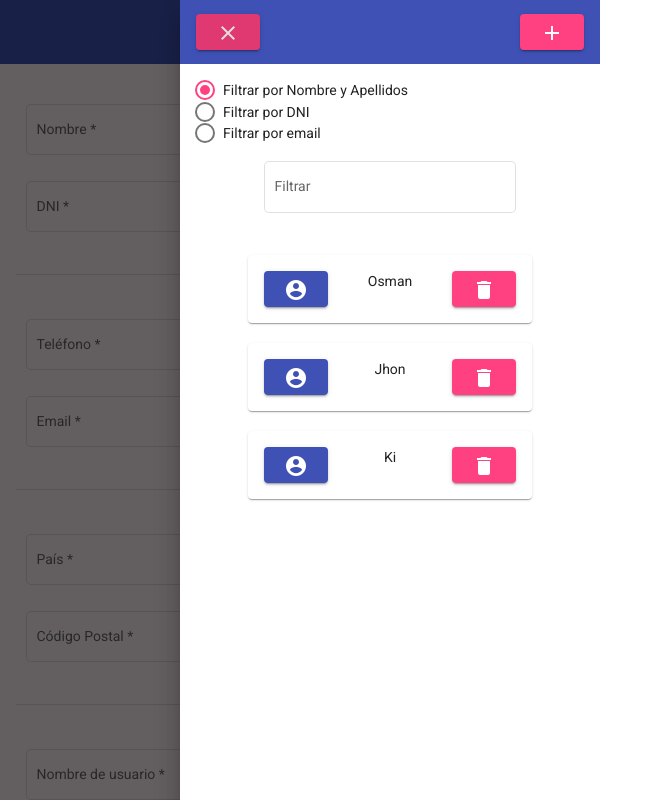
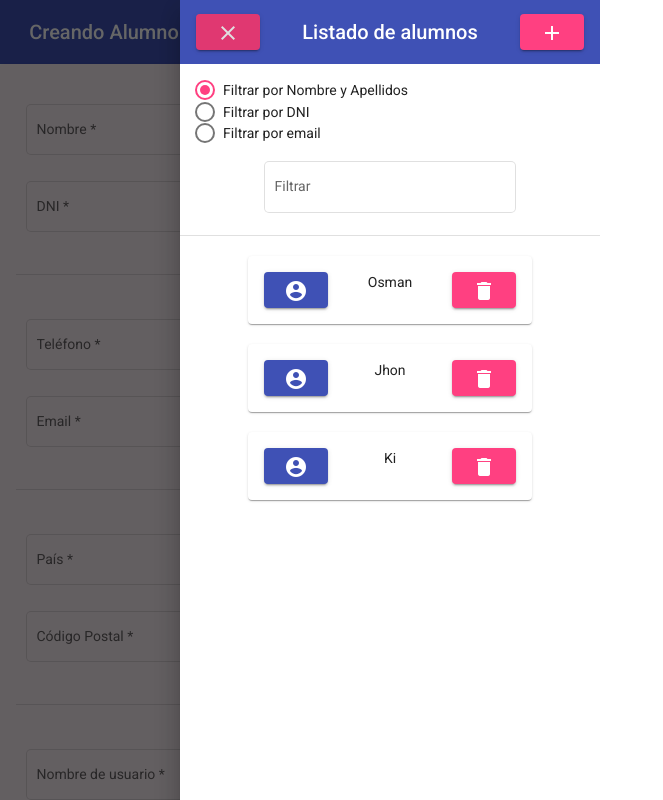
Before and after one commit to OsmanMehmed/Student-Management-App, an Angular app in the folder student-management-app/: page / in a window 1280 px wide. Both pictures are taken after a click on the button "menu". Shown: the top 800 px of the page, without its empty margins (0-663 px from the left). Built offline with nearby package versions, Linux system fonts and the light colour scheme.

Commit message:
Added window titles

```diff
--- a/student-management-app/src/app/features/alumn-info/components/alumn-info.component.html
+++ b/student-management-app/src/app/features/alumn-info/components/alumn-info.component.html
@@ -13,6 +13,16 @@
         <mat-icon> clear </mat-icon>
       </button>
     </ng-container>
+
+    <div class = "title-text">
+      <ng-container *ngIf = "newUser; else modifyingAlumn">
+        <span > Creando Alumno </span>
+      </ng-container>
+
+      <ng-template #modifyingAlumn>
+        <span > Modificando Alumno </span>
+      </ng-template>
+    </div>
 
 
     <span class = "divider"></span>
@@ -115,7 +125,7 @@
 
             <input matInput (ngModelChange) = "calculateStrongness()" [type] = "hidePassword ? 'password' : 'text'" formControlName = "password">
 
-            <button mat-icon-button [disabled] = "!alumnData.get('password')?.enabled" matSuffix (click) = "hidePassword = !hidePassword" [attr.aria-label]  = "'Hide password'" [attr.aria-pressed] = "hidePassword">
+            <button mat-icon-button [disabled] = "!alumnData.get('password')?.enabled" matSuffix (click) = "hidePassword = !hidePassword">
               <mat-icon> {{ hidePassword ? 'visibility_off' : 'visibility'}} </mat-icon>
             </button>
 
@@ -129,7 +139,7 @@
 
             <input matInput [type] = "hidePasswordConfirm ? 'password' : 'text'" formControlName = "passwordConfirm">
 
-            <button mat-icon-button [disabled] = "!alumnData.get('password')?.enabled" matSuffix (click) = "hidePasswordConfirm = !hidePasswordConfirm" [attr.aria-label]  = "'Hide password confirm'" [attr.aria-pressed] = "hidePasswordConfirm">
+            <button mat-icon-button [disabled] = "!alumnData.get('password')?.enabled" matSuffix (click) = "hidePasswordConfirm = !hidePasswordConfirm">
               <mat-icon> {{ hidePasswordConfirm ? 'visibility_off' : 'visibility'}} </mat-icon>
             </button>
 
@@ -152,7 +162,7 @@
               <button mat-raised-button color = "accent" [disabled]  = "!alumnData.valid" (click) = "saveAlumn()"> {{ submitButtonMode }} </button>
             </div>
 
-            <mat-error *ngIf = "!alumnData.valid && !alumnData.untouched && !alumnData.disabled"> Por favor introduce todos los campos obligatorios </mat-error>
+            <mat-error *ngIf = "!alumnData.valid && !alumnData.untouched && alumnData.enabled"> Por favor introduce todos los campos obligatorios </mat-error>
 
         </ng-container>
       </div>
--- a/student-management-app/src/app/features/alumn-info/components/alumn-info.component.scss
+++ b/student-management-app/src/app/features/alumn-info/components/alumn-info.component.scss
@@ -2,6 +2,13 @@ main{
 
   .divider{
     flex: 1 1 auto;
+  }
+
+  mat-toolbar{
+
+    .title-text{
+      margin-left: 0.35cm;
+    }
   }
 
   mat-card{
--- a/student-management-app/src/app/features/alumn-list/components/alumn-list/alumn-list.component.html
+++ b/student-management-app/src/app/features/alumn-list/components/alumn-list/alumn-list.component.html
@@ -9,9 +9,17 @@
 
     <span class = "divider"></span>
 
+    <div>
+      <span> Listado de alumnos </span>
+    </div>
+
+    <span class = "divider"></span>
+
     <button mat-raised-button color="accent" (click) = "createNewUser()">
       <mat-icon> add </mat-icon>
     </button>
+
+
 
   </mat-toolbar>
 
@@ -28,6 +36,8 @@
     </mat-form-field>
   </div>
 
+  <mat-divider></mat-divider>
+
   <div>
       <ng-container *ngFor = "let card of cardArray">
           <app-alumn-card (userEdit) = "loadExistingUser($event)" [name] = card.name></app-alumn-card>
--- a/student-management-app/src/app/features/alumn-list/components/alumn-list/alumn-list.component.scss
+++ b/student-management-app/src/app/features/alumn-list/components/alumn-list/alumn-list.component.scss
@@ -1,6 +1,7 @@
 
 
 main{
+
   .divider{
     display: flex;
     flex: 1 1 auto;
```
